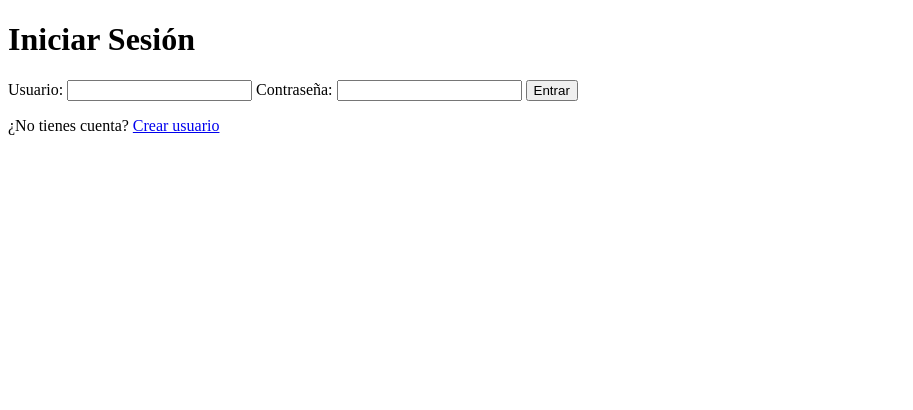
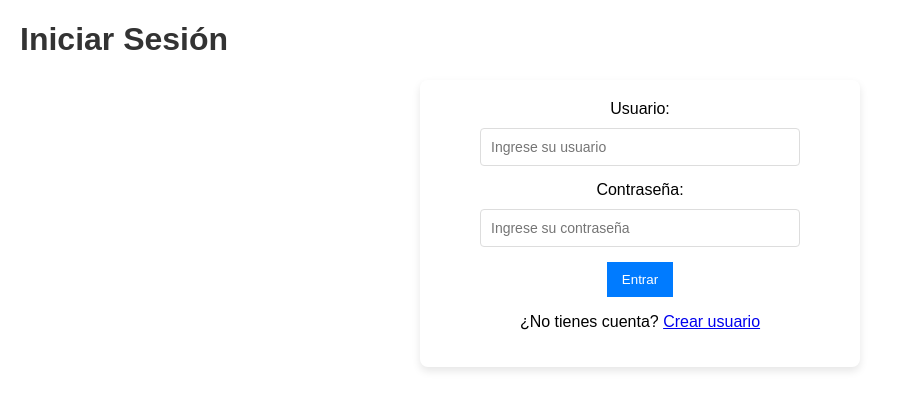
Before and after one commit to csantander93/proyecto_prueba_gRPC, a plain HTML site: page frontend/login.html in a window 1280 px wide. Shown: the whole page, without its empty margins (0-913 px from the left). Drawn offline with Linux system fonts and the light colour scheme.

Commit message:
agregando front

```diff
--- a/frontend/login.html
+++ b/frontend/login.html
@@ -4,18 +4,22 @@
     <meta charset="UTF-8">
     <meta name="viewport" content="width=device-width, initial-scale=1.0">
     <title>Login</title>
-    <link rel="stylesheet" href="styles.css"> <!-- Asegúrate de incluir tus estilos -->
+    <link rel="stylesheet" href="style.css"> <!-- Asegúrate de incluir tus estilos -->
 </head>
 <body>
-    <h1>Iniciar Sesión</h1>
-    <form id="loginForm">
-        <label for="username">Usuario:</label>
-        <input type="text" id="username" required>
-        <label for="password">Contraseña:</label>
-        <input type="password" id="password" required>
-        <button type="submit">Entrar</button>
-    </form>
-    <p>¿No tienes cuenta? <a href="crearUsuario.html">Crear usuario</a></p>
+
+        <h1>Iniciar Sesión</h1>
+
+        <form  class="form-login" for="username" id="loginForm">
+            <label for="password">Usuario:</label>
+            <input type="text" id="username" placeholder="Ingrese su usuario" required>
+            <label for="password">Contraseña:</label>
+            <input type="password" id="password" placeholder="Ingrese su contraseña" required>
+            <button type="submit">Entrar</button>
+            <p>¿No tienes cuenta? <a href="crearUsuario.html">Crear usuario</a></p>
+        </form>
+
+
 
     <script>
         document.getElementById('loginForm').addEventListener('submit', function(e) {
--- a/frontend/style.css
+++ b/frontend/style.css
@@ -9,9 +9,16 @@ h1, h2 {
 
 input {
     display: block;
-    margin-bottom: 10px;
-    padding: 8px;
+    margin: 10px 10px;
     width: 300px;
+    width: 80%; /* Ajustar el ancho de los inputs */
+    padding: 10px;
+    margin-bottom: 15px;
+    border: 1px solid #ddd;
+    border-radius: 4px;
+    box-sizing: border-box;
+    font-size: 14px;
+
 }
 
 button {
@@ -83,4 +90,21 @@ nav a:hover {
     box-shadow: 0 2px 5px rgba(0, 0, 0, 0.1); /* Sombra suave */
     background-color: white; /* Color de fondo */
     text-align: center; /* Centrar el texto dentro del div */
+    display: flex;
+    flex-direction: column; /* Organizar elementos en columna */
+    align-items: center; /* Centrar elementos horizontalmente */
 }
+
+.form-login{
+    padding: 20px;
+    border-radius: 8px; /* Bordes redondeados */
+    box-shadow: 0 4px 8px rgba(0, 0, 0, 0.1); /* Sombra suave */
+    align-items: center;
+    margin: 20px auto; /* Centrar horizontalmente */
+    text-align: center; /* Centrar el contenido */
+    display: flex;
+    flex-direction: column; /* Organizar elementos en columna */
+    align-items: center; /* Centrar elementos horizontalmente */
+    max-width: 400px; /* Ancho máximo del formulario */
+    margin: 0 auto; /* Centrar el formulario en la página */
+}
```
